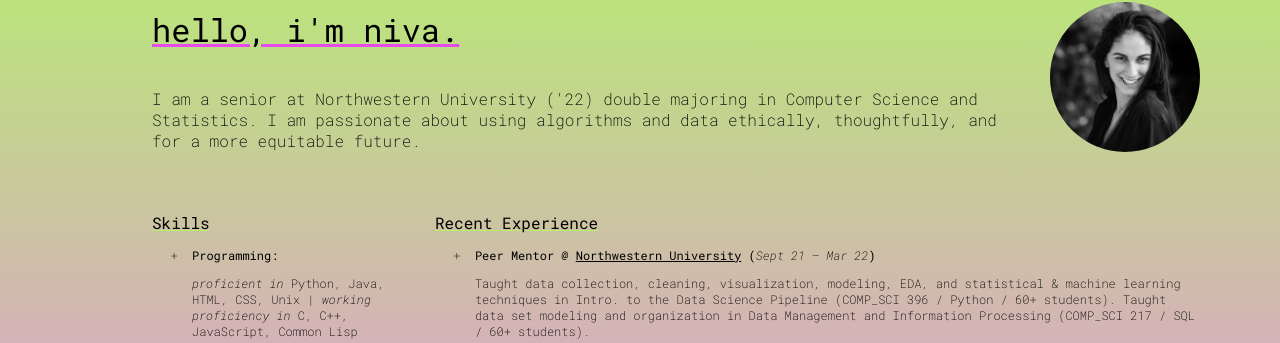
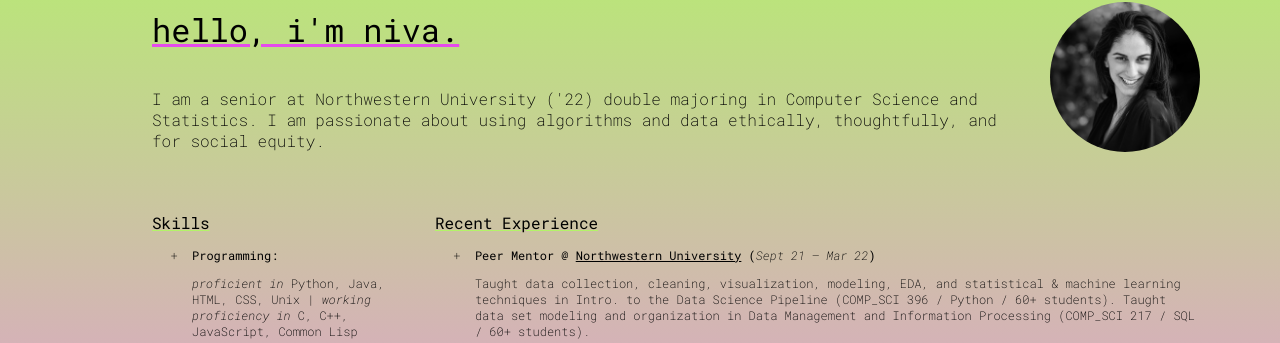
Before and after one commit to nnr-nnr/my_website, a Flask app: template templates/index.html in a window 1280 px wide. Shown: the part 113-456 px from the top of the page. Run offline with Flask 2, Linux system fonts and the light colour scheme; the template is opened without the code that fills it, so the values that code supplies are empty; some libraries are stand-ins or nearby versions.

Commit message:
projs complete

```diff
--- a/templates/includes/about.html
+++ b/templates/includes/about.html
@@ -3,7 +3,7 @@
         <div id="bio">
             <h1>hello, i'm niva.</h1>
             <p class="maintext">I am a senior at Northwestern University ('22) double majoring in Computer Science and Statistics. I
-                am passionate about using algorithms and data ethically, thoughtfully, and for a more equitable future.</p>
+                am passionate about using algorithms and data ethically, thoughtfully, and for social equity.</p>
         </div>
         <img src ="https://github.com/nnr-nnr/my_website/blob/main/uploads/images/headshot2.jpeg?raw=true">
     </div>
```
